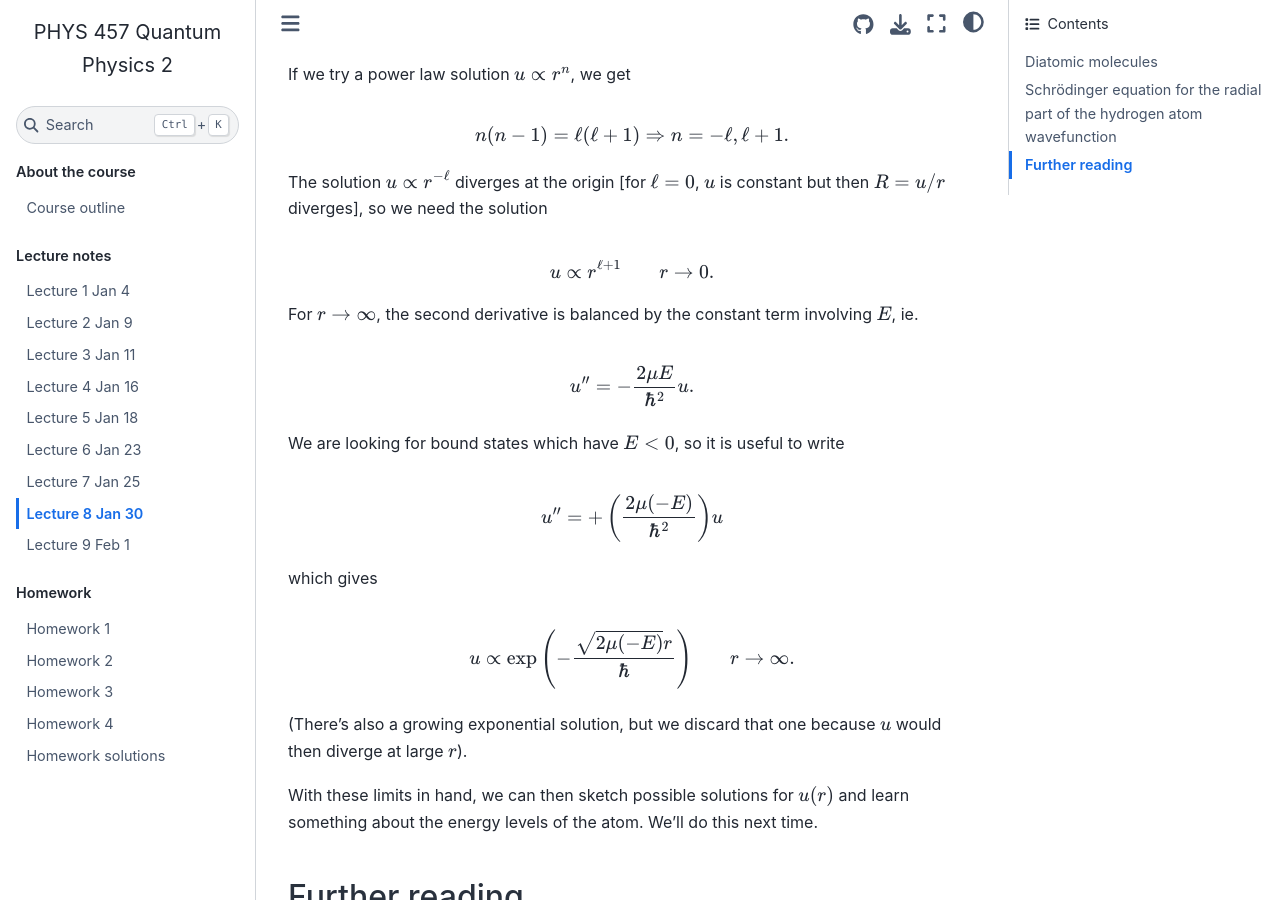
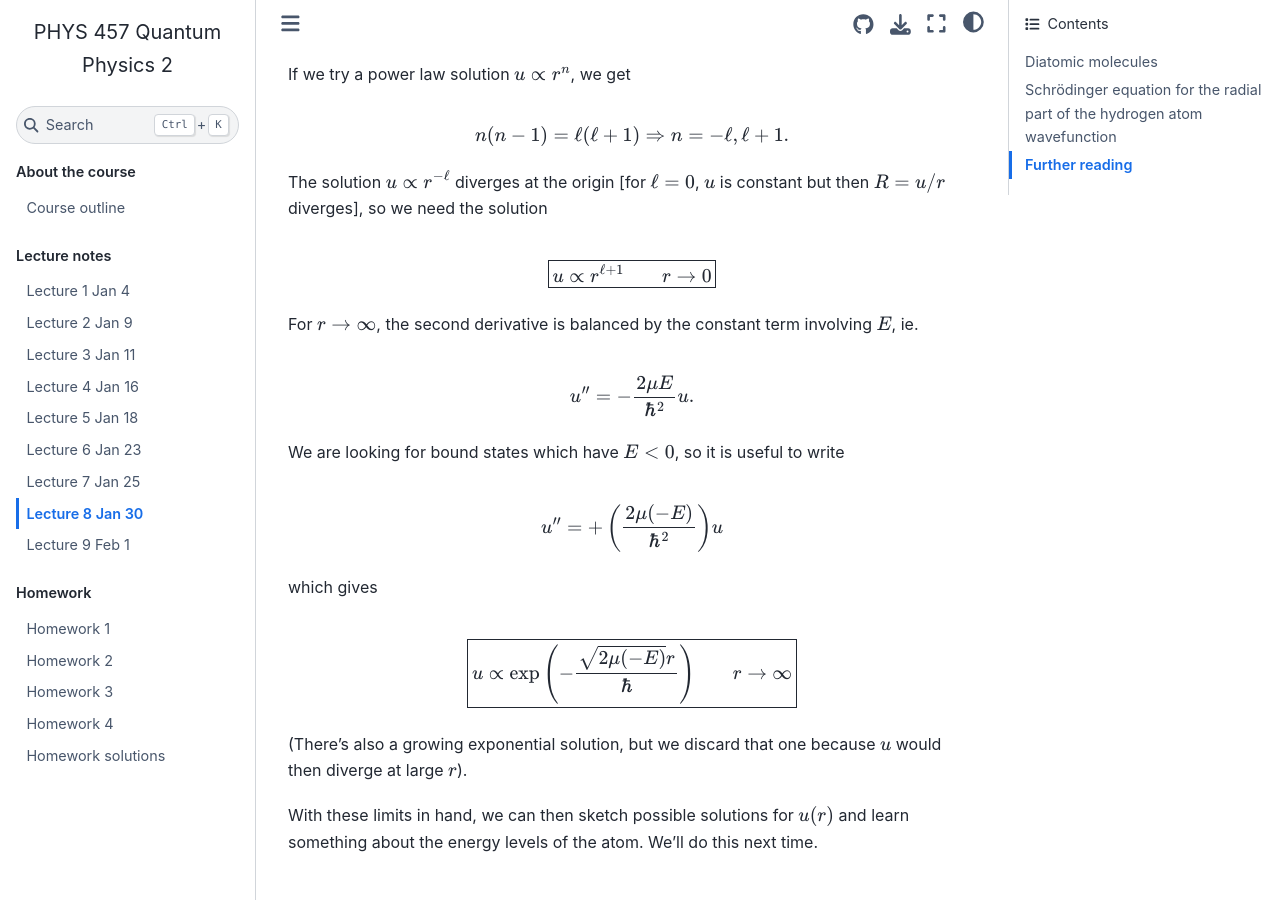
Before and after one commit to andrewcumming/phys457, a Jupyter Book: the page built from lecture8.md, in a window 1280 px wide and 900 px high, scrolled down 2153 px. Built offline with Jupyter Book 1.0.4 settings and Sphinx 7.4.7 and the Sphinx Book theme 1.1.4, drawn with Linux system fonts in a browser that asks for light colours.

Commit message:
minor update to lecture 8

```diff
--- a/lecture8.md
+++ b/lecture8.md
@@ -56,7 +56,7 @@ $$n(n-1) = \ell(\ell+1)\Rightarrow n=-\ell, \ell+1.$$
 
 The solution $u\propto r^{-\ell}$ diverges at the origin [for $\ell=0$, $u$ is constant but then $R=u/r$ diverges], so we need the solution
 
-$$u\propto r^{\ell +1}\hspace{1cm} r\rightarrow 0.$$
+$$\boxed{u\propto r^{\ell +1}\hspace{1cm} r\rightarrow 0}$$
 
 For $r\rightarrow \infty$, the second derivative is balanced by the constant term involving $E$, ie.
 
@@ -68,7 +68,7 @@ $$u^{\prime\prime} = +\left({2\mu (-E)\over \hbar^2}\right) u$$
 
 which gives
 
-$$u\propto \exp\left(-{\sqrt{2\mu(-E)} r\over \hbar} \right)\hspace{1cm} r\rightarrow \infty.$$
+$$\boxed{u\propto \exp\left(-{\sqrt{2\mu(-E)} r\over \hbar} \right)\hspace{1cm} r\rightarrow \infty}$$
 
 (There's also a growing exponential solution, but we discard that one because $u$ would then diverge at large $r$).
 
```
